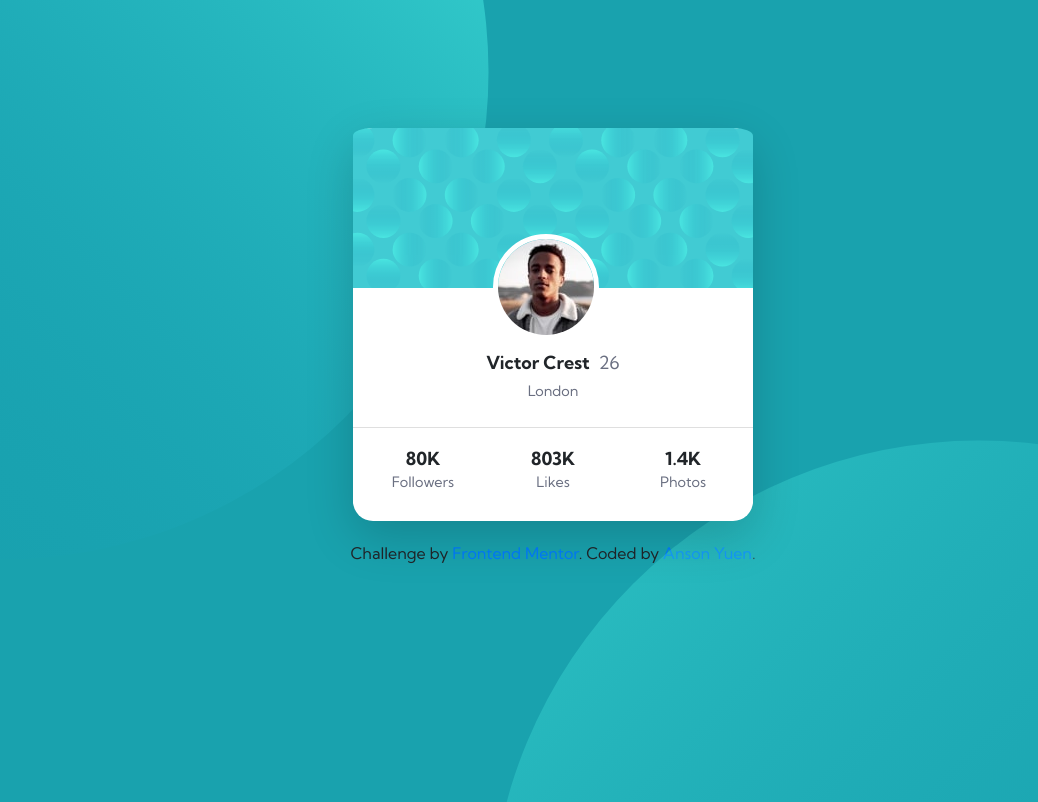
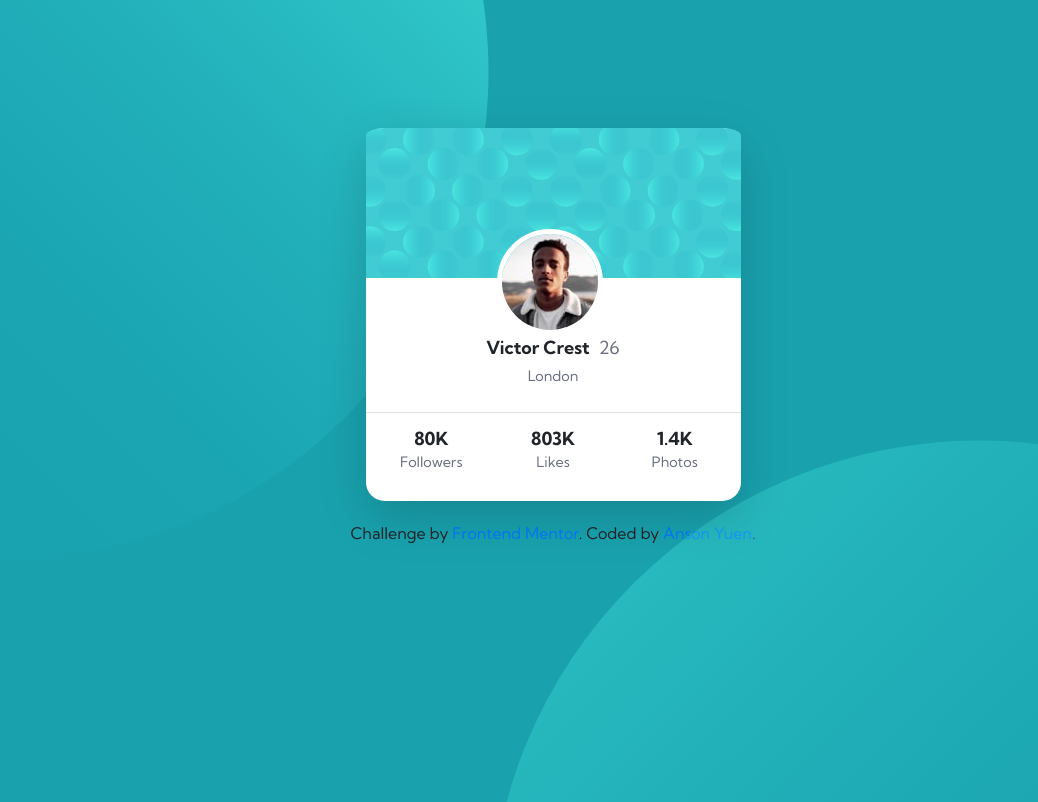
Before and after one commit to a22yuen/Profile-Card, a plain HTML site: page index.html in a window 1280 px wide. Shown: the top 802 px of the page, without its empty margins (87-1125 px from the left). Drawn offline with nearby package versions, Linux system fonts and the light colour scheme.

Commit message:
Update styles.css

```diff
--- a/styles.css
+++ b/styles.css
@@ -36,9 +36,12 @@ p{
 }
 
 .big {
-  margin-top: 5px;
   font-size: 18px;
   font-weight: 700;
+}
+
+.title {
+  margin-top: 12px;
 }
 
 .med {
@@ -63,7 +66,7 @@ p{
   position: relative;
   z-index: 4;
   margin: 10% auto 20px;
-  width: 400px;
+  width: 375px;
   box-shadow: 10px 10px 5px grey;
 }
 
```
